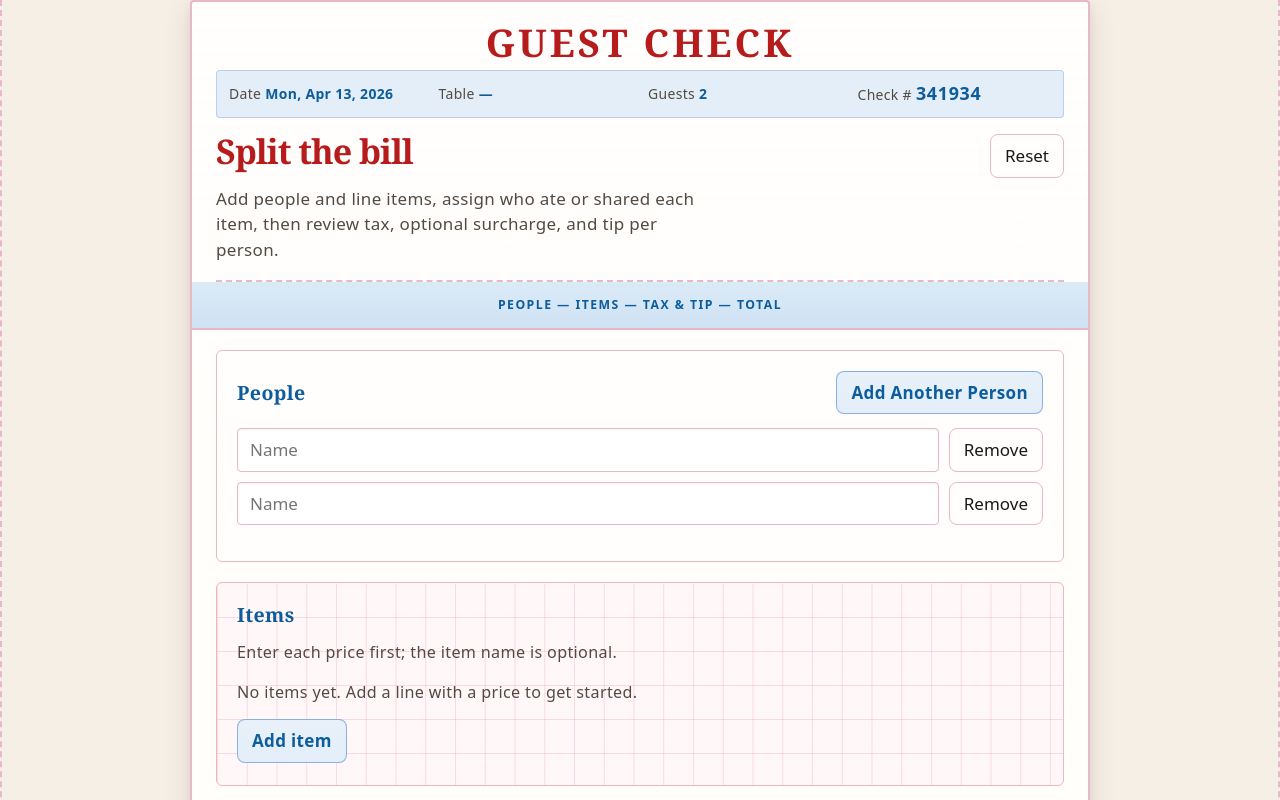
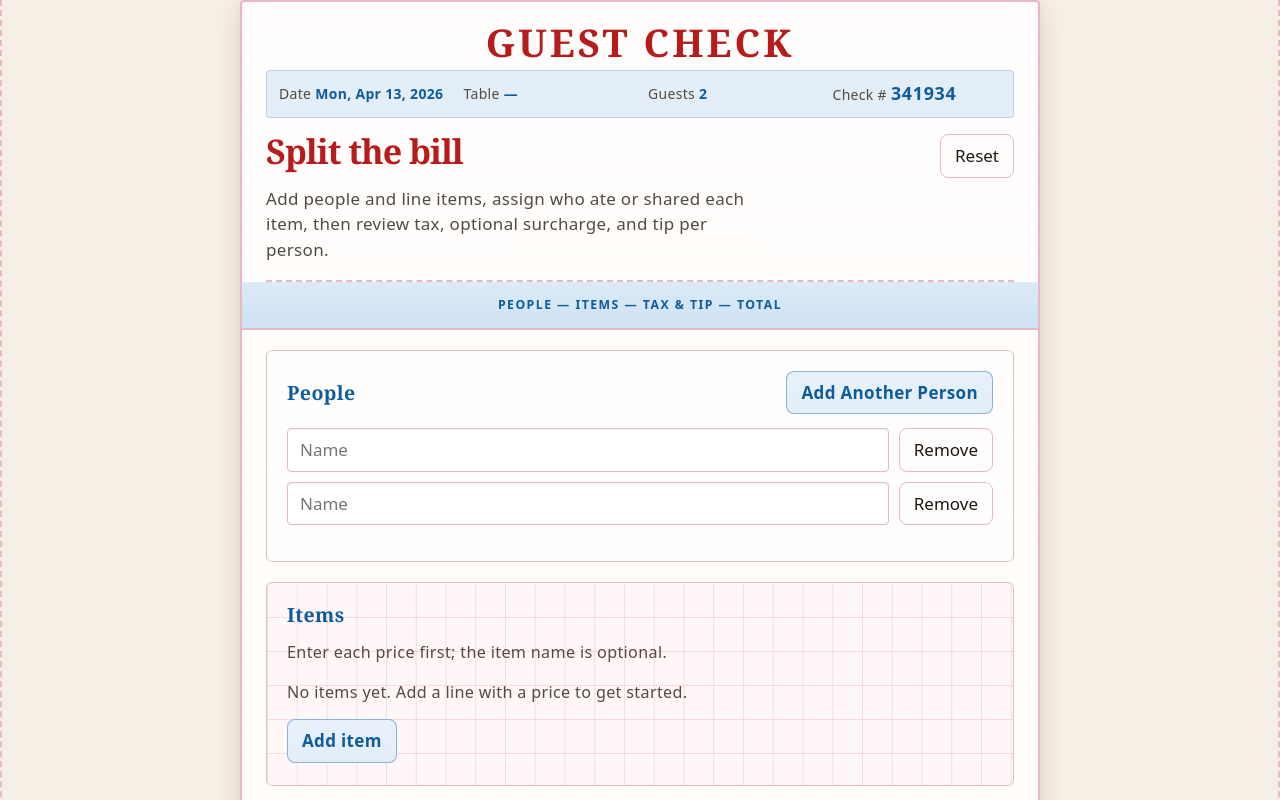
Before and after one commit to operana/split-the-bill, a React (Vite) app in the folder split-the-bill/: page / in a window 1280 px wide. Shown: the top 800 px of the page. Built offline with nearby package versions, Linux system fonts and the light colour scheme.

Commit message:
added padding back to desktop version

```diff
--- a/split-the-bill/src/App.css
+++ b/split-the-bill/src/App.css
@@ -550,8 +550,9 @@ html, body {
 }
 
 .bill-app {
-  padding-left: 24px;
-  padding-right: 24px;
+  width: 100%;
+  max-width: 100%;
+  box-sizing: border-box;
 }
 
 .bill-table-wrap {
@@ -573,6 +574,15 @@ html, body {
   }
 }
 
+@media (min-width: 601px) {
+  .bill-app {
+    padding-left: 24px;
+    padding-right: 24px;
+    max-width: 800px;
+    margin: 0 auto;
+  }
+}
+
 @media (max-width: 600px) {
   .bill-app {
     padding-left: 0;
```
